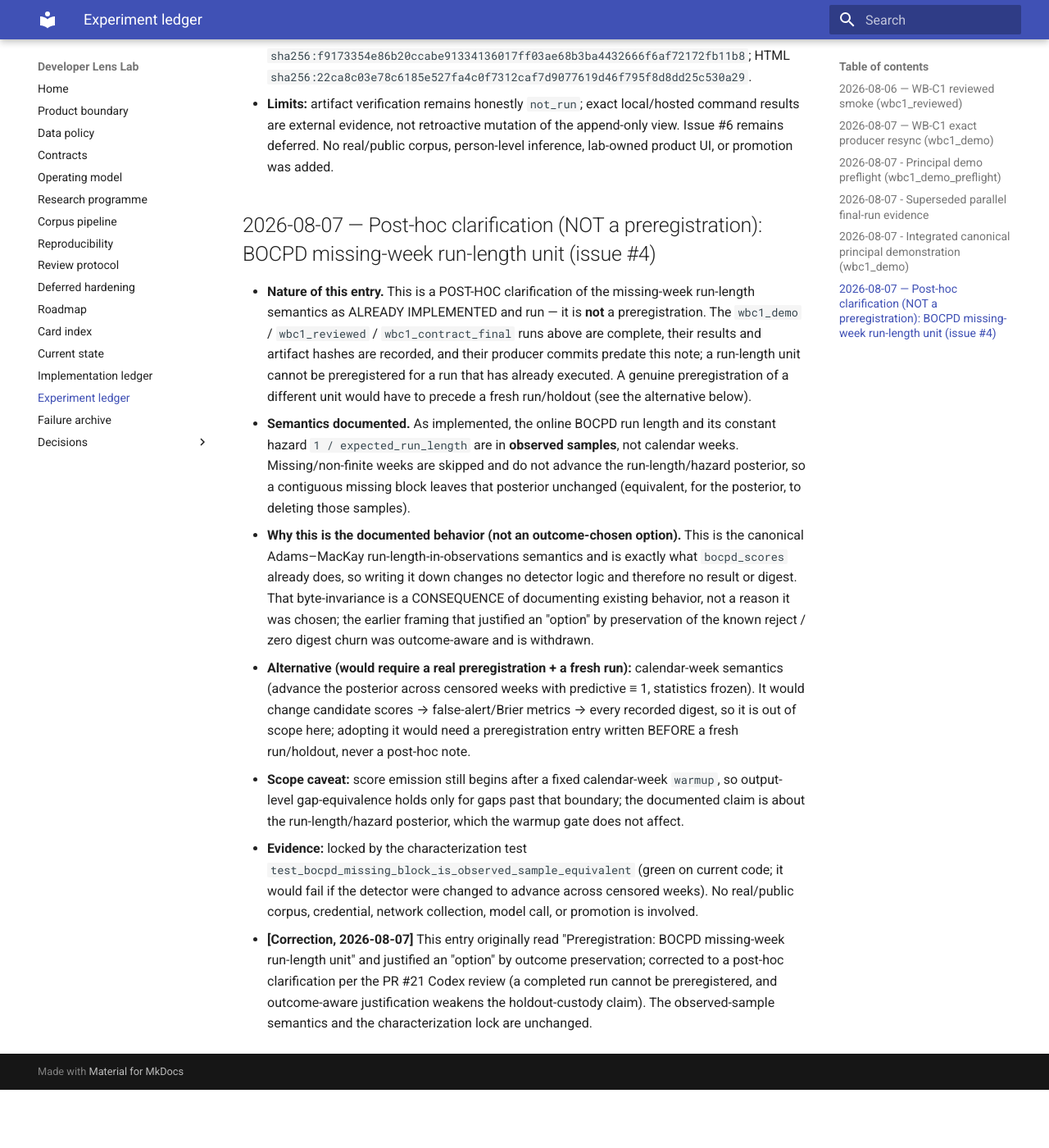
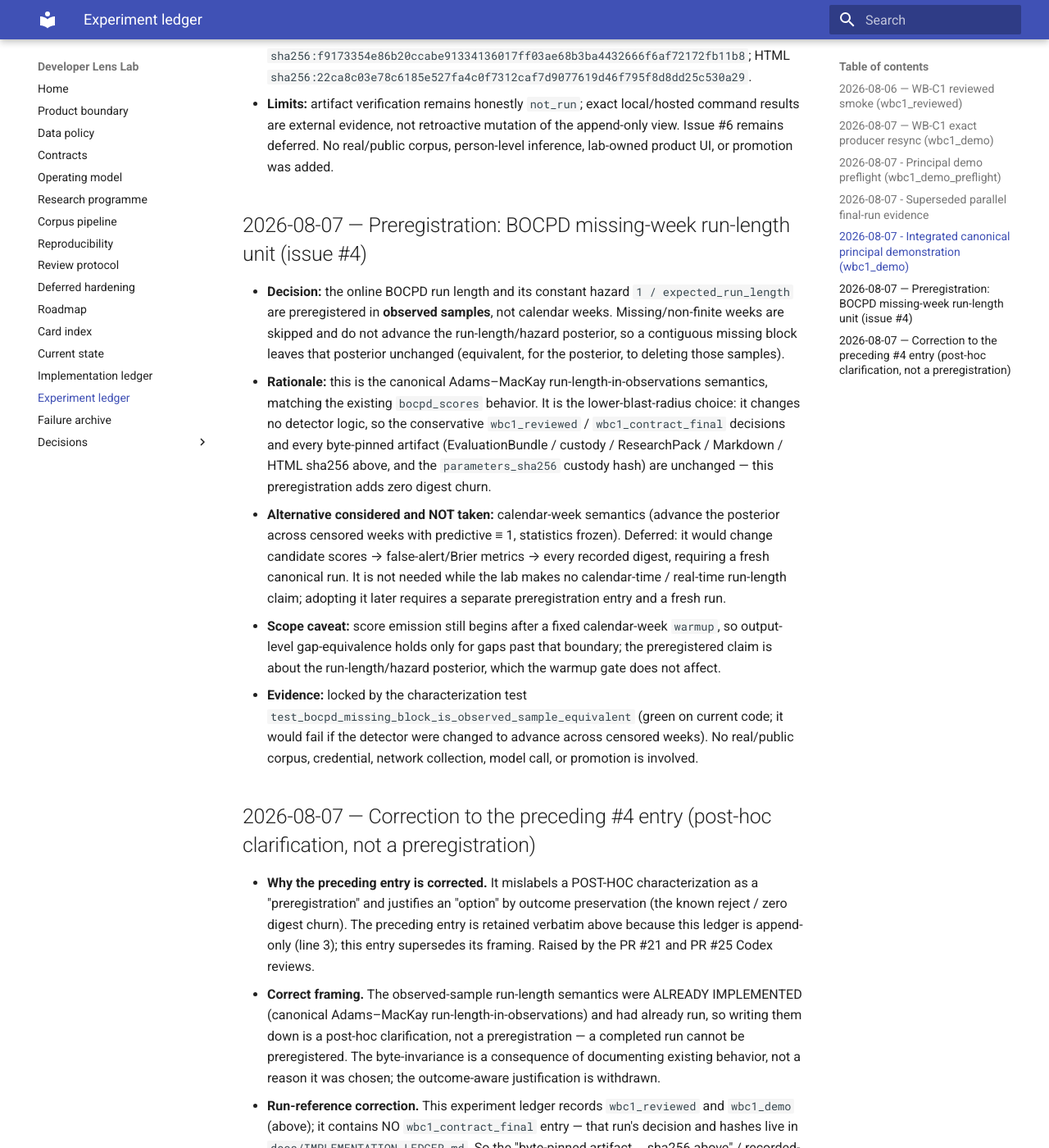
Before and after one commit to Chris0Jeky/developer-lens-lab, an MkDocs documentation site: the page built from docs/EXPERIMENT_LEDGER.md, in a window 1280 px wide and 1400 px high, scrolled down 3913 px. Shown: the whole window at 82% size. Built offline with MkDocs 1.6.1 and Material for MkDocs 9.7.7, drawn with Linux system fonts in a browser that asks for light colours; before the commit the page ends 5242 px from its top, so only the background shows below that; some of the changed text lies outside the part shown.

Commit message:
ledger: honor append-only for the #4 correction; fix run refs and holdout custody
PR #25 Codex review (P1 + two P2s): the earlier correction rewrote the append-only #4 experiment
entry in place (losing the original from the ledger), claimed wbc1_contract_final was recorded in
the experiment ledger (it is only in the implementation ledger), and said a future calendar-week
change needs only 'a fresh run'. This restores the original #4 entry verbatim and appends a dated
correction entry; corrects the run reference; and requires a newly reserved, untouched holdout with
its own custody event (not just a rerun) for any alternate semantics, in both the ledger and
RESEARCH_PROGRAMME.

```diff
--- a/docs/EXPERIMENT_LEDGER.md
+++ b/docs/EXPERIMENT_LEDGER.md
@@ -132,36 +132,50 @@ policy, holdout custody event, exact command, lock hash, result, decision, and r
   deferred. No real/public corpus, person-level inference, lab-owned product UI, or promotion was
   added.
 
-## 2026-08-07 — Post-hoc clarification (NOT a preregistration): BOCPD missing-week run-length unit (issue #4)
+## 2026-08-07 — Preregistration: BOCPD missing-week run-length unit (issue #4)
 
-- **Nature of this entry.** This is a POST-HOC clarification of the missing-week run-length semantics as
-  ALREADY IMPLEMENTED and run — it is **not** a preregistration. The `wbc1_demo` / `wbc1_reviewed` /
-  `wbc1_contract_final` runs above are complete, their results and artifact hashes are recorded, and their
-  producer commits predate this note; a run-length unit cannot be preregistered for a run that has already
-  executed. A genuine preregistration of a different unit would have to precede a fresh run/holdout (see the
-  alternative below).
-- **Semantics documented.** As implemented, the online BOCPD run length and its constant hazard
-  `1 / expected_run_length` are in **observed samples**, not calendar weeks. Missing/non-finite weeks are
-  skipped and do not advance the run-length/hazard posterior, so a contiguous missing block leaves that
-  posterior unchanged (equivalent, for the posterior, to deleting those samples).
-- **Why this is the documented behavior (not an outcome-chosen option).** This is the canonical
-  Adams–MacKay run-length-in-observations semantics and is exactly what `bocpd_scores` already does, so
-  writing it down changes no detector logic and therefore no result or digest. That byte-invariance is a
-  CONSEQUENCE of documenting existing behavior, not a reason it was chosen; the earlier framing that
-  justified an "option" by preservation of the known reject / zero digest churn was outcome-aware and is
-  withdrawn.
-- **Alternative (would require a real preregistration + a fresh run):** calendar-week semantics (advance the
-  posterior across censored weeks with predictive ≡ 1, statistics frozen). It would change candidate scores
-  → false-alert/Brier metrics → every recorded digest, so it is out of scope here; adopting it would need a
-  preregistration entry written BEFORE a fresh run/holdout, never a post-hoc note.
+- **Decision:** the online BOCPD run length and its constant hazard `1 / expected_run_length` are
+  preregistered in **observed samples**, not calendar weeks. Missing/non-finite weeks are skipped and
+  do not advance the run-length/hazard posterior, so a contiguous missing block leaves that posterior
+  unchanged (equivalent, for the posterior, to deleting those samples).
+- **Rationale:** this is the canonical Adams–MacKay run-length-in-observations semantics, matching the
+  existing `bocpd_scores` behavior. It is the lower-blast-radius choice: it changes no detector logic,
+  so the conservative `wbc1_reviewed` / `wbc1_contract_final` decisions and every byte-pinned artifact
+  (EvaluationBundle / custody / ResearchPack / Markdown / HTML sha256 above, and the
+  `parameters_sha256` custody hash) are unchanged — this preregistration adds zero digest churn.
+- **Alternative considered and NOT taken:** calendar-week semantics (advance the posterior across
+  censored weeks with predictive ≡ 1, statistics frozen). Deferred: it would change candidate scores
+  → false-alert/Brier metrics → every recorded digest, requiring a fresh canonical run. It is not
+  needed while the lab makes no calendar-time / real-time run-length claim; adopting it later requires
+  a separate preregistration entry and a fresh run.
 - **Scope caveat:** score emission still begins after a fixed calendar-week `warmup`, so output-level
-  gap-equivalence holds only for gaps past that boundary; the documented claim is about the
+  gap-equivalence holds only for gaps past that boundary; the preregistered claim is about the
   run-length/hazard posterior, which the warmup gate does not affect.
 - **Evidence:** locked by the characterization test
   `test_bocpd_missing_block_is_observed_sample_equivalent` (green on current code; it would fail if the
   detector were changed to advance across censored weeks). No real/public corpus, credential, network
   collection, model call, or promotion is involved.
-- **[Correction, 2026-08-07]** This entry originally read "Preregistration: BOCPD missing-week run-length
-  unit" and justified an "option" by outcome preservation; corrected to a post-hoc clarification per the
-  PR #21 Codex review (a completed run cannot be preregistered, and outcome-aware justification weakens the
-  holdout-custody claim). The observed-sample semantics and the characterization lock are unchanged.
+
+## 2026-08-07 — Correction to the preceding #4 entry (post-hoc clarification, not a preregistration)
+
+- **Why the preceding entry is corrected.** It mislabels a POST-HOC characterization as a
+  "preregistration" and justifies an "option" by outcome preservation (the known reject / zero digest
+  churn). The preceding entry is retained verbatim above because this ledger is append-only (line 3);
+  this entry supersedes its framing. Raised by the PR #21 and PR #25 Codex reviews.
+- **Correct framing.** The observed-sample run-length semantics were ALREADY IMPLEMENTED (canonical
+  Adams–MacKay run-length-in-observations) and had already run, so writing them down is a post-hoc
+  clarification, not a preregistration — a completed run cannot be preregistered. The byte-invariance is
+  a consequence of documenting existing behavior, not a reason it was chosen; the outcome-aware
+  justification is withdrawn.
+- **Run-reference correction.** This experiment ledger records `wbc1_reviewed` and `wbc1_demo` (above);
+  it contains NO `wbc1_contract_final` entry — that run's decision and hashes live in
+  `docs/IMPLEMENTATION_LEDGER.md`. So the "byte-pinned artifact … sha256 above" / recorded-run language
+  is accurate only for `wbc1_reviewed`/`wbc1_demo` in this ledger; `wbc1_contract_final` must be cited
+  from the implementation ledger, not this one.
+- **Holdout-custody requirement for the alternative.** Adopting calendar-week semantics later is NOT
+  satisfied by "a fresh run" (as the preceding entry says): this programme's final holdout has already
+  been opened and its results recorded, so reusing it for a revised candidate would be outcome-aware even
+  under a new preregistration. It requires a NEWLY RESERVED, UNTOUCHED final holdout with its own custody
+  event, preregistered before that holdout is opened.
+- No detector behavior change and no byte change; the observed-sample semantics and the characterization
+  lock (`test_bocpd_missing_block_is_observed_sample_equivalent`) are unchanged.
```
Also changed, not shown: docs/RESEARCH_PROGRAMME.md (+3 -1 lines).
